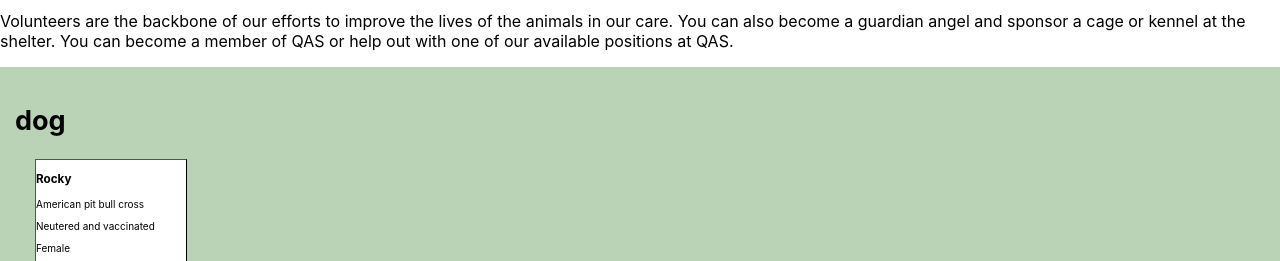
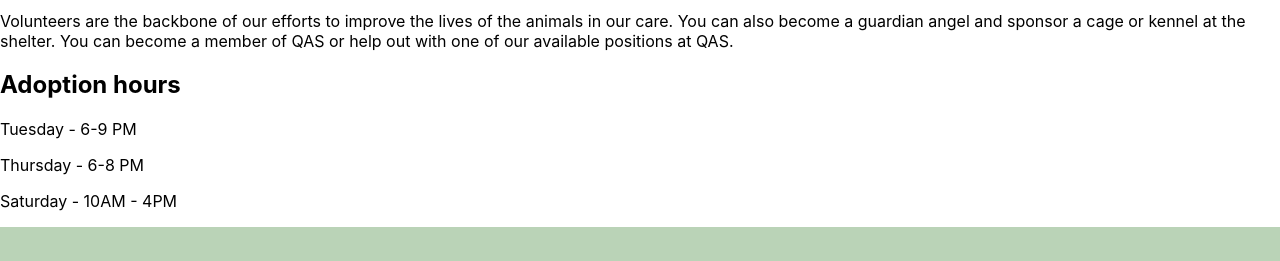
Before and after one commit to sahyanara/AnimalShelter, a React (Create React App) app in the folder frontend/: page /About in a window 1280 px wide. Shown: the part 651-912 px from the top of the page. Built offline with nearby package versions, Linux system fonts and the light colour scheme.

Commit message:
added adoption hours

```diff
--- a/frontend/src/About.js
+++ b/frontend/src/About.js
@@ -20,6 +20,10 @@ const About = () => (
         also become a guardian angel and sponsor a cage or kennel at the shelter. You can become a member
         of QAS or help out with one of our available positions at QAS.
     </p>
+    <h2>Adoption hours </h2>
+    <p>Tuesday - 6-9 PM</p>
+    <p>Thursday - 6-8 PM</p>
+    <p>Saturday - 10AM - 4PM</p>
   </section>
 )
 
```
